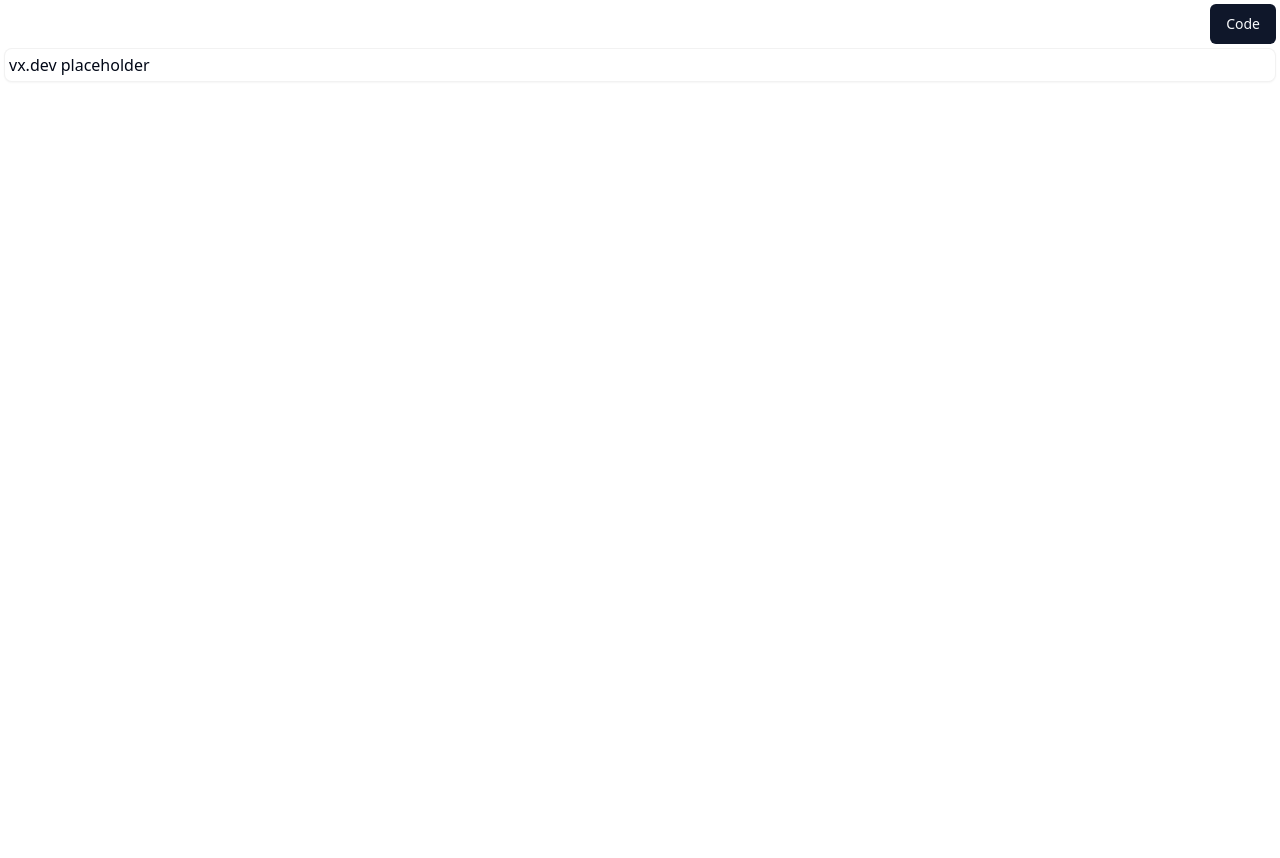
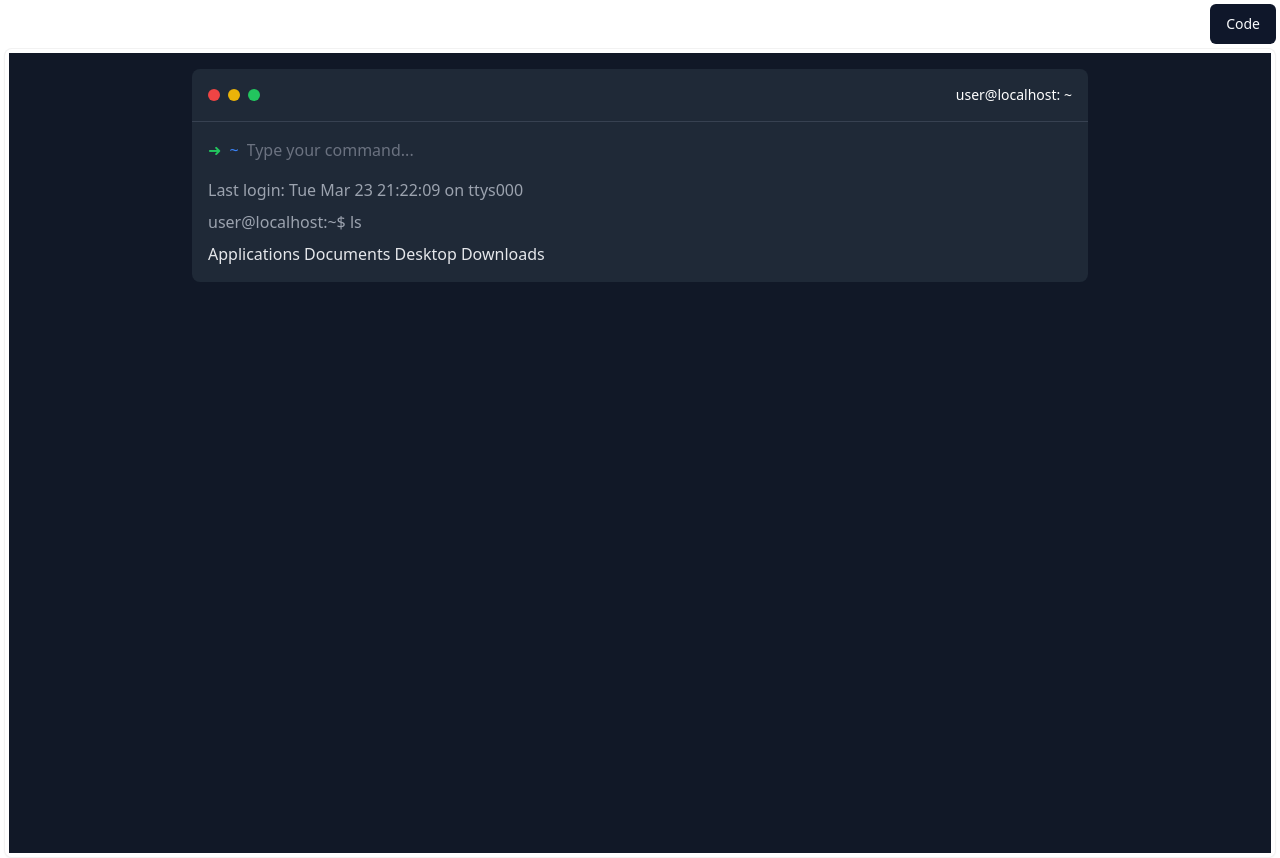
Before and after one commit to Yuyz0112/dewhale, a Vue app in the folder vue-preview-ui/: page / in a window 1280 px wide. Before the commit the page ends 800 px from the top, so only its background shows below. Built offline with nearby package versions, Linux system fonts and the light colour scheme; the HTML template or start-up script is replaced by a standard one.

Commit message:
[vx.dev] prompt: {   "prompt": "创建一个终端 App，类似 MacOS 上的 Iterm2.\n",   "images": [] }

```diff
--- a/vue-preview-ui/src/Preview.vue
+++ b/vue-preview-ui/src/Preview.vue
@@ -1,7 +1,58 @@
+<template>
+  <div class="bg-gray-900 min-h-screen p-4">
+    <div class="bg-gray-800 text-white rounded-lg max-w-4xl mx-auto">
+      <div class="flex items-center justify-between p-4 border-b border-gray-700">
+        <div class="flex space-x-2">
+          <div class="w-3 h-3 bg-red-500 rounded-full"></div>
+          <div class="w-3 h-3 bg-yellow-500 rounded-full"></div>
+          <div class="w-3 h-3 bg-green-500 rounded-full"></div>
+        </div>
+        <div class="text-sm">user@localhost: ~</div>
+      </div>
+      <div class="p-4">
+        <div class="flex items-center space-x-2">
+          <span class="text-green-500">➜</span>
+          <span class="text-blue-500">~</span>
+          <input
+            type="text"
+            class="bg-transparent focus:outline-none w-full"
+            placeholder="Type your command..."
+          />
+        </div>
+        <div class="mt-4 space-y-2">
+          <!-- Command output simulation -->
+          <div class="text-gray-400">Last login: Tue Mar 23 21:22:09 on ttys000</div>
+          <div class="text-gray-400">user@localhost:~$ ls</div>
+          <div class="text-gray-200">Applications Documents Desktop Downloads</div>
+        </div>
+      </div>
+    </div>
+  </div>
+</template>
+
 <script setup>
-const props = defineProps({});
+import { ref } from 'vue';
+
+const commandHistory = ref([
+  { command: 'ls', output: ['Applications', 'Documents', 'Desktop', 'Downloads'] },
+  // Add more command history as needed
+]);
+
+const currentCommand = ref('');
+
+const runCommand = () => {
+  // Here you would handle the command execution logic
+  // For now, we just add it to the history
+  commandHistory.value.push({
+    command: currentCommand.value,
+    output: ['Command executed!'] // Replace with actual command output
+  });
+  currentCommand.value = ''; // Clear the input after running the command
+};
 </script>
 
-<template>
-  <p>vx.dev placeholder</p>
-</template>
+<style scoped>
+input::placeholder {
+  color: #6b7280; /* Tailwind's gray-500 */
+}
+</style>
```
Also changed, not shown: 1 other file (tests, documents, lock files or other folders).
